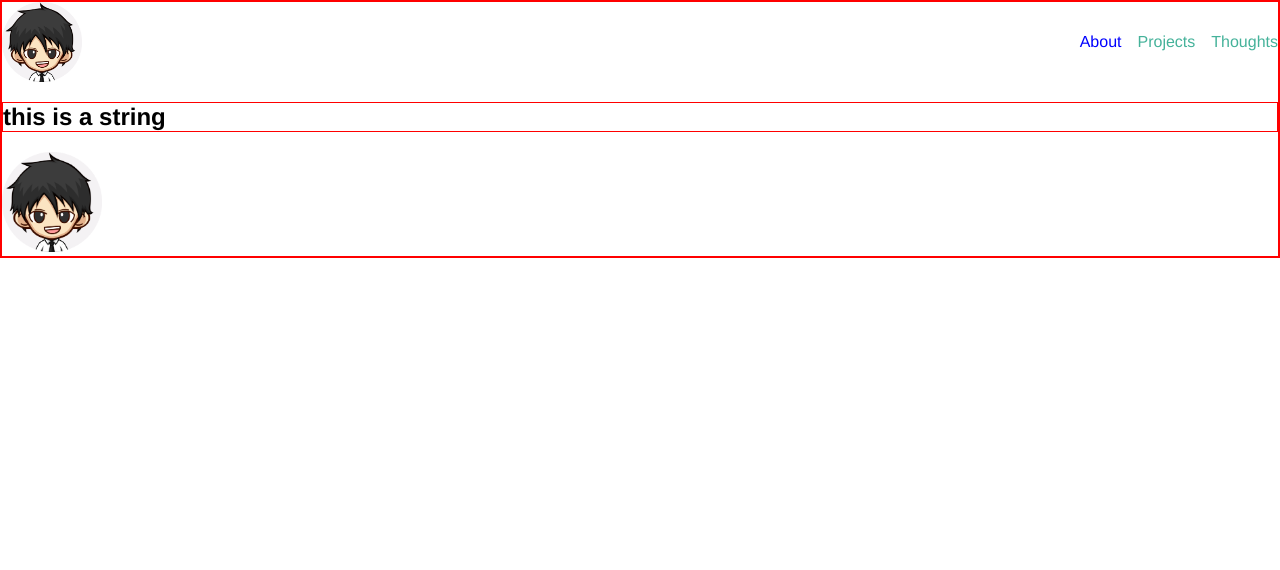
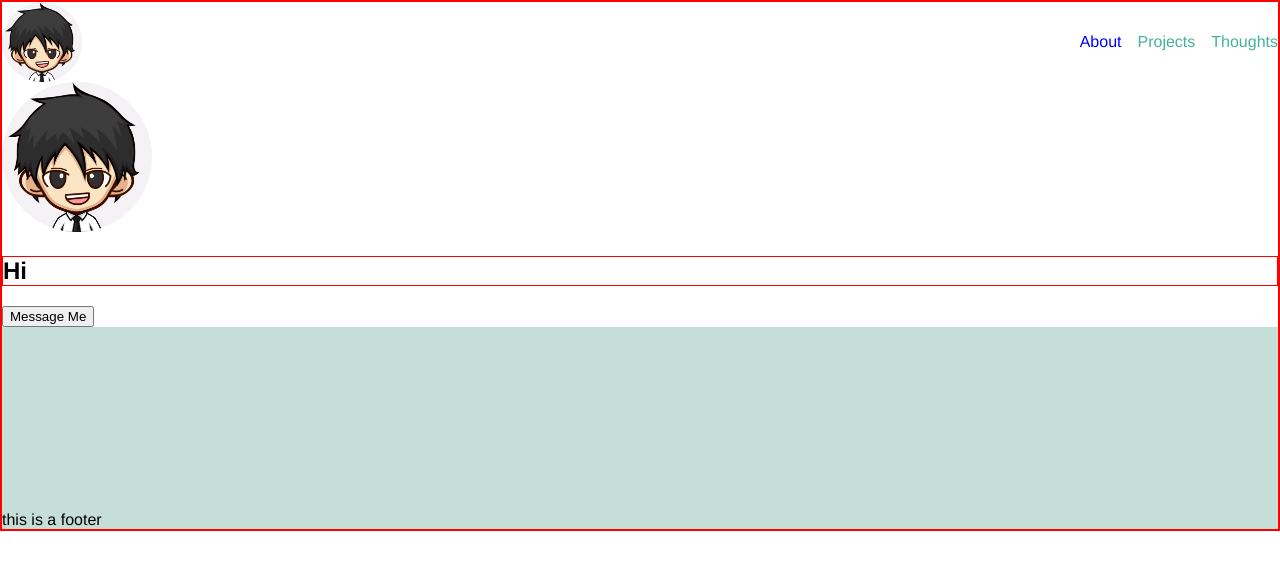
Before and after one commit to Slavi-Svec/portfolio-website, a React (Create React App) app in the folder portfolio/: page / in a window 1280 px wide. Shown: the top 570 px of the page. Built offline with nearby package versions, Linux system fonts and the light colour scheme.

Commit message:
Create footer component

```diff
--- /dev/null
+++ b/portfolio/src/Components/Footer/Footer.jsx
@@ -0,0 +1,13 @@
+import React from 'react';
+import './styles.scss'
+
+
+const Footer = ({ footer }) => {
+    return (
+        <div className="footer">{ footer } </div>
+    )
+}
+
+
+
+export default Footer
--- /dev/null
+++ b/portfolio/src/Components/Footer/styles.scss
@@ -0,0 +1,4 @@
+.footer {
+    background-color :#c5ded7;
+    padding-top: 184px;
+}
--- a/portfolio/src/Components/Image/styles.scss
+++ b/portfolio/src/Components/Image/styles.scss
@@ -1,4 +1,4 @@
 .image {
-    height: 80px;
-    width: 80px;
+    height: 120px;
+    width: 120px;
 }
--- /dev/null
+++ b/portfolio/src/Components/MessageButton/MessageButton.jsx
@@ -0,0 +1,11 @@
+import React from 'react';
+import './styles.scss'
+
+const MessageButton = ({ heading }) => {
+    return (
+        <button onClick={() => window.open("www.google.com")}>{ heading }</button>
+    )
+}
+
+
+export default  MessageButton
--- a/portfolio/src/Pages/HomePage/HomePage.jsx
+++ b/portfolio/src/Pages/HomePage/HomePage.jsx
@@ -4,6 +4,8 @@ import './styles.scss'
 import AvatarLogo from '../../Assets/AvatarLogo.png'
 import Image from '../../Components/Image/Image'
 import Text from '../../Components/Text/Text'
+import Footer from '../../Components/Footer/Footer'
+import MessageButton from '../../Components/MessageButton/MessageButton'
 
 // Image compon ent, Text and Text component (style in this file appropriately)
 
@@ -11,8 +13,10 @@ const HomePage = () => {
     return (
         <section className="home">
             <Navigation />
-            <Text text="this is a string" variant="h1" />
             <Image className="home__logo" src={AvatarLogo} />
+            <Text text="Hi" variant="h1" />
+            <MessageButton heading="Message Me"/>
+            <Footer footer="this is a footer" />
         </section>
     )
 }
--- a/portfolio/src/Pages/HomePage/styles.scss
+++ b/portfolio/src/Pages/HomePage/styles.scss
@@ -2,8 +2,8 @@
     border: solid 2px red;
 
     &__logo {
-        height: 100px;
-        width: 100px;
+        height: 150px;
+        width: 150px;
 
     }
 }
```
Also changed, not shown: portfolio/src/Assets/Landscape.svg, portfolio/src/Components/MessageButton/styles.scss (added).
